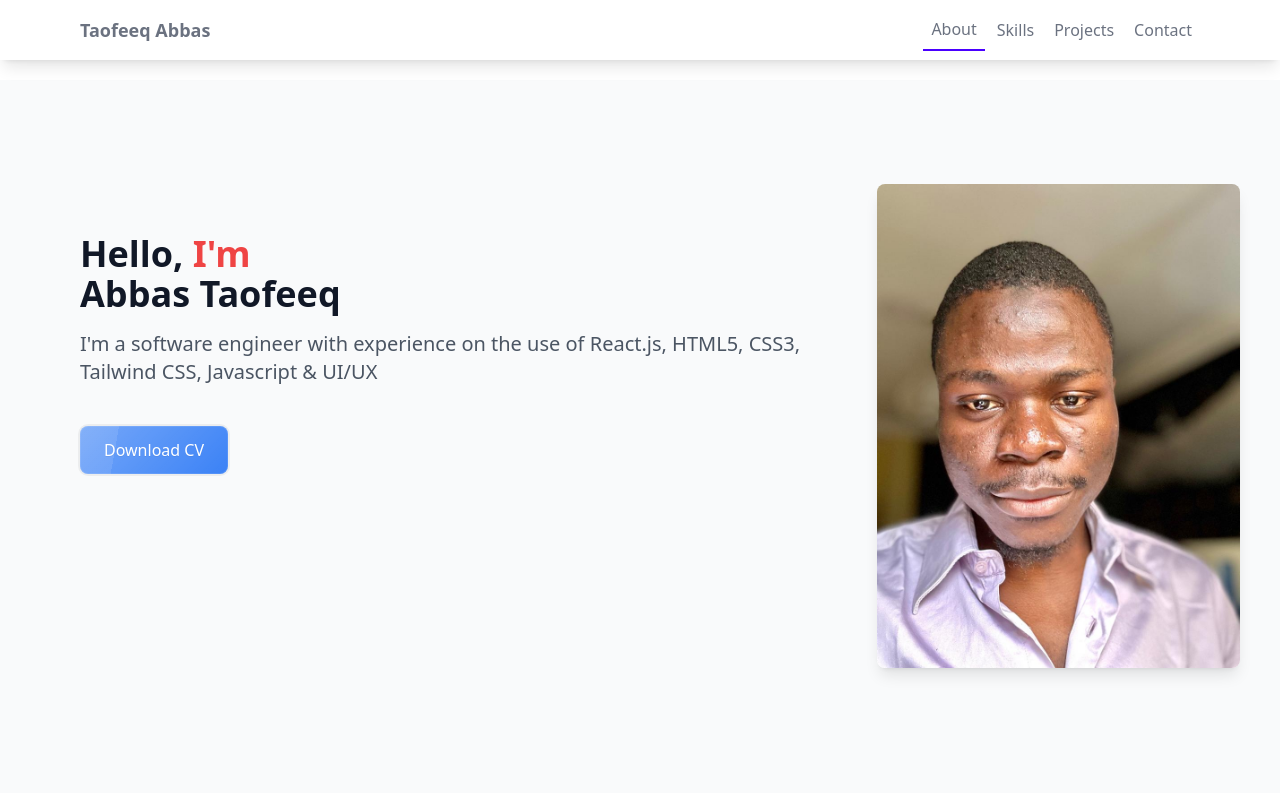
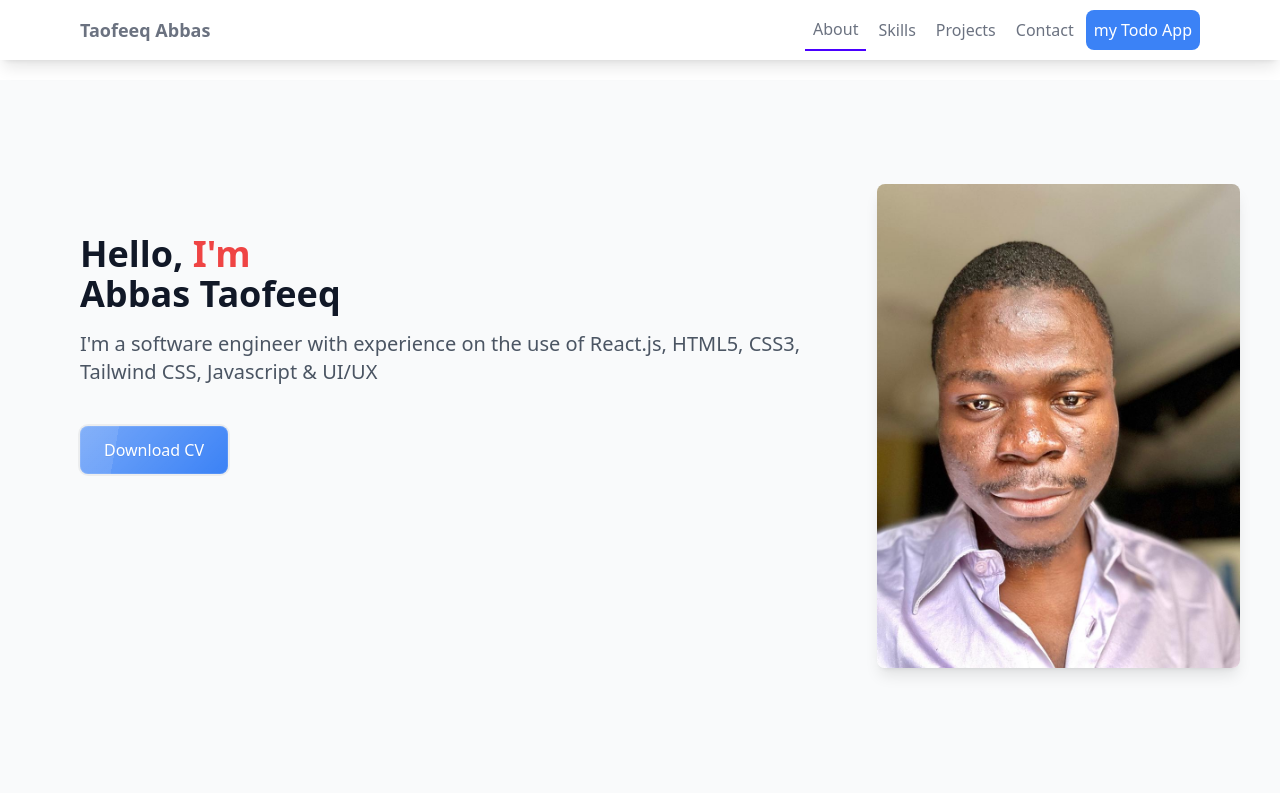
Before and after one commit to Abbascodde/portfolio-updated, a plain HTML site: page index.html in a window 1280 px wide. Shown: the top 793 px of the page. Drawn offline with nearby package versions, Linux system fonts and the light colour scheme.

Commit message:
todo app added

```diff
--- a/index.html
+++ b/index.html
@@ -35,6 +35,9 @@
                     <a href="#skills" class="py-2 px-2 text-gray-500 hover:text-primary transition duration-300 hover:border-b-2 border-primary">Skills</a>
                     <a href="#projects" class="py-2 px-2 text-gray-500 hover:text-primary transition duration-300 hover:border-b-2 border-primary">Projects</a>
                     <a href="#contact" class="py-2 px-2 text-gray-500 hover:text-primary transition duration-300 hover:border-b-2 border-primary">Contact</a>
+                    <div class="flex justify-end items-center text-white space-x-1 bg-blue-500 rounded-lg hover:bg-blue-600 transition duration-300 hover:border-b-2 border-primary">
+                        <a class="py-2 px-2 text-white transition duration-300 " href="https://modern-todo-two.vercel.app/" target="_blank" rel="noopener noreferrer">my Todo App</a>
+                    </div>
                 </div>
                 <!-- Mobile menu button -->
                 <div class="md:hidden flex items-center">
@@ -51,6 +54,9 @@
                     <li><a href="#projects" class="block text-sm px-2 py-4 text-gray-500 hover:bg-primary hover:text-white transition duration-300">Projects</a></li>
                     <li><a href="#contact" class="block text-sm px-2 py-4 text-gray-500 hover:bg-primary hover:text-white transition duration-300">Contact</a></li>
                 </ul>
+                <div class="mx-4 mb-4 flex justify-center items-center text-white bg-blue-500 rounded-lg hover:bg-blue-600 transition duration-300">
+                    <a class="py-3 px-4 text-white font-medium text-center w-full transition duration-300" href="https://modern-todo-two.vercel.app/" target="_blank" rel="noopener noreferrer">my Todo App</a>
+                </div>
             </div>
         </div>
     </nav>
```
